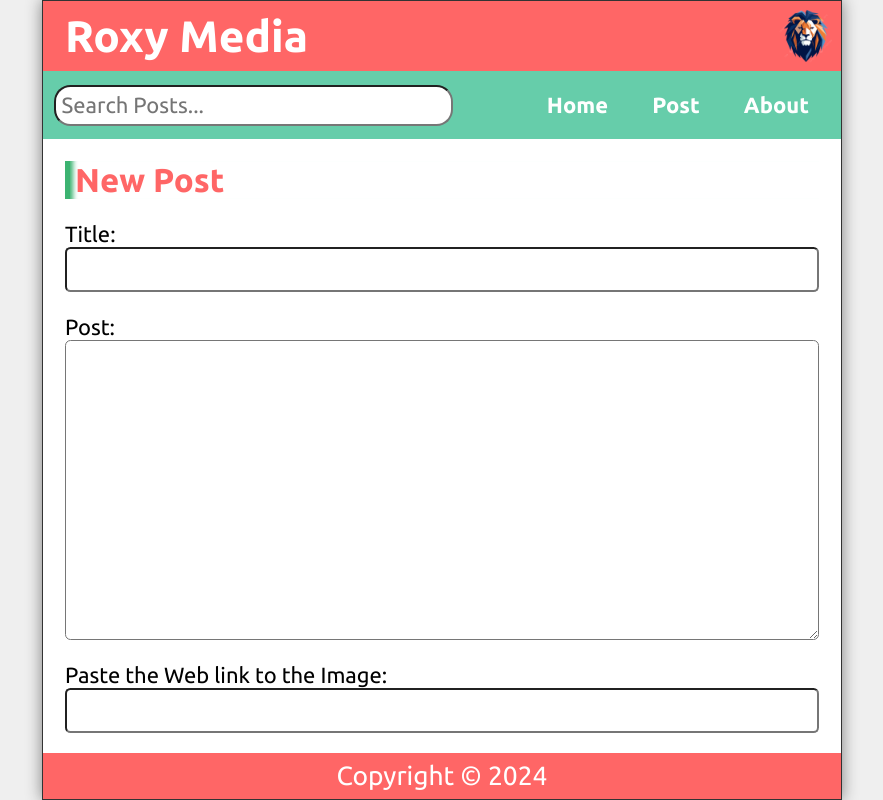
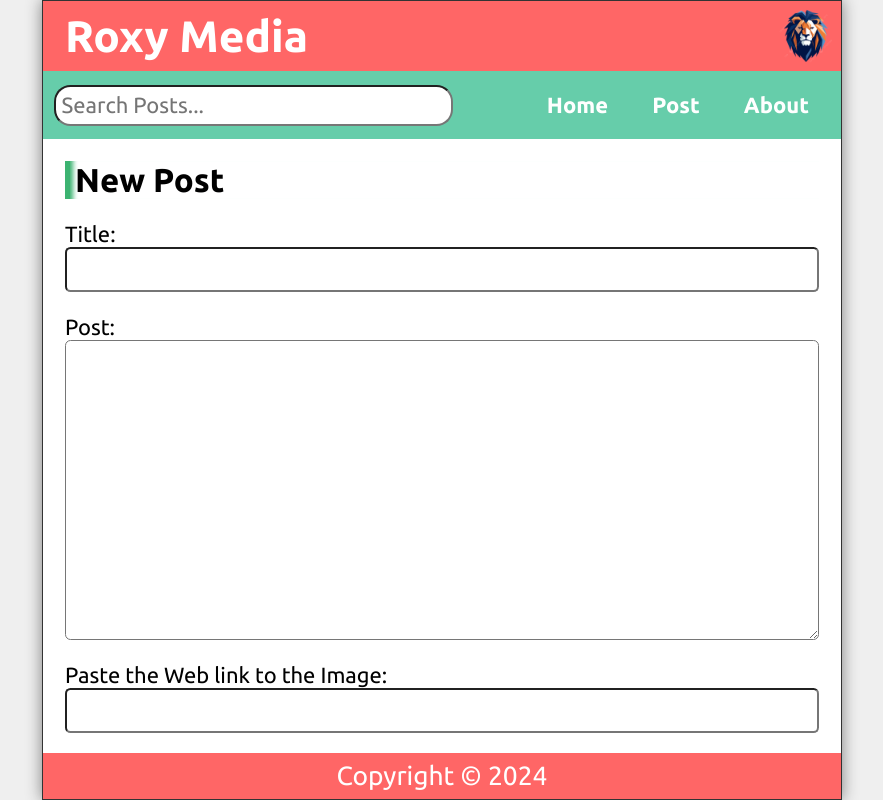
Before and after one commit to ROHANSAMUEL134/Roxy_Media, a React (Create React App) app: page /post in a window 1280 px wide. Shown: the whole page, without its empty margins (198-1081 px from the left). Built offline with nearby package versions, Linux system fonts and the light colour scheme.

Commit message:
Update NewPost.js

```diff
--- a/src/NewPost.js
+++ b/src/NewPost.js
@@ -4,7 +4,7 @@ const NewPost = ({
 
     return (
         <main className="NewPost">
-            <h2 style={{color:'hsl(0, 100%, 70%)'}}>New Post</h2>
+            <h2>New Post</h2>
             <form className="newPostForm" onSubmit={handleSubmit}>
                 <label htmlFor="postTitle">Title:</label>
                 <input
```
